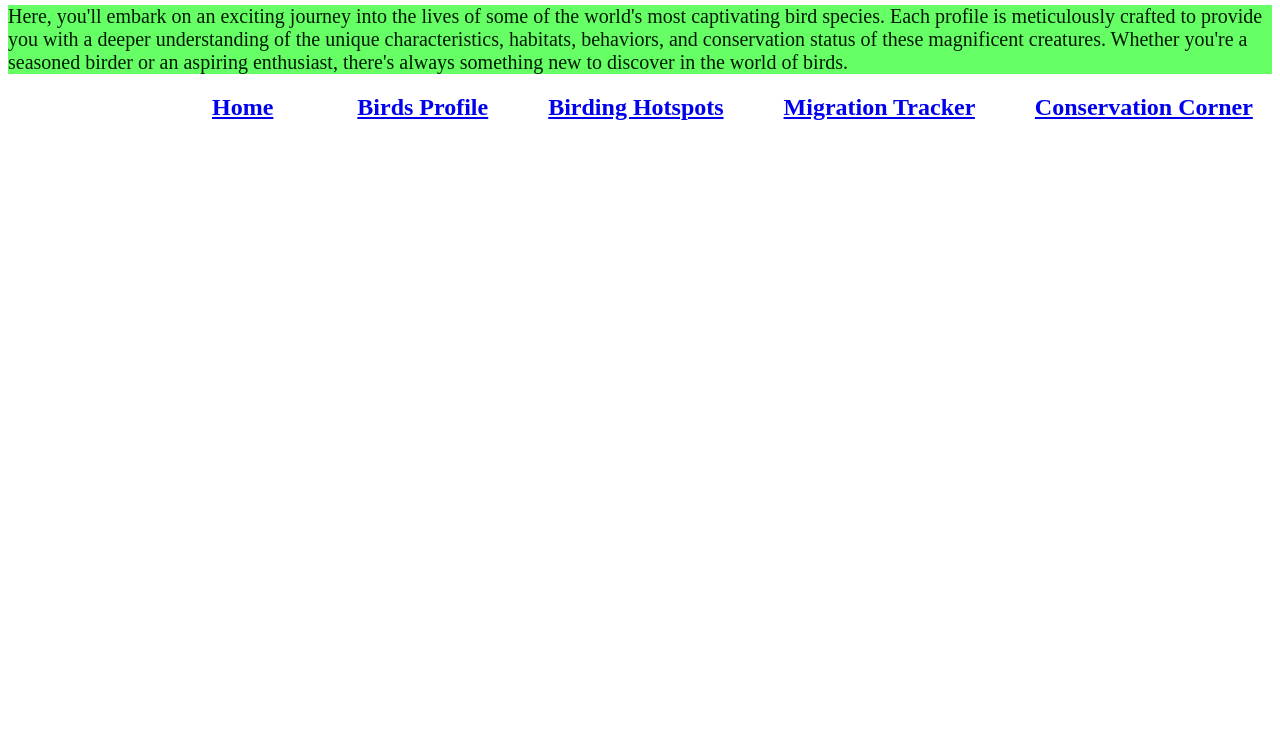
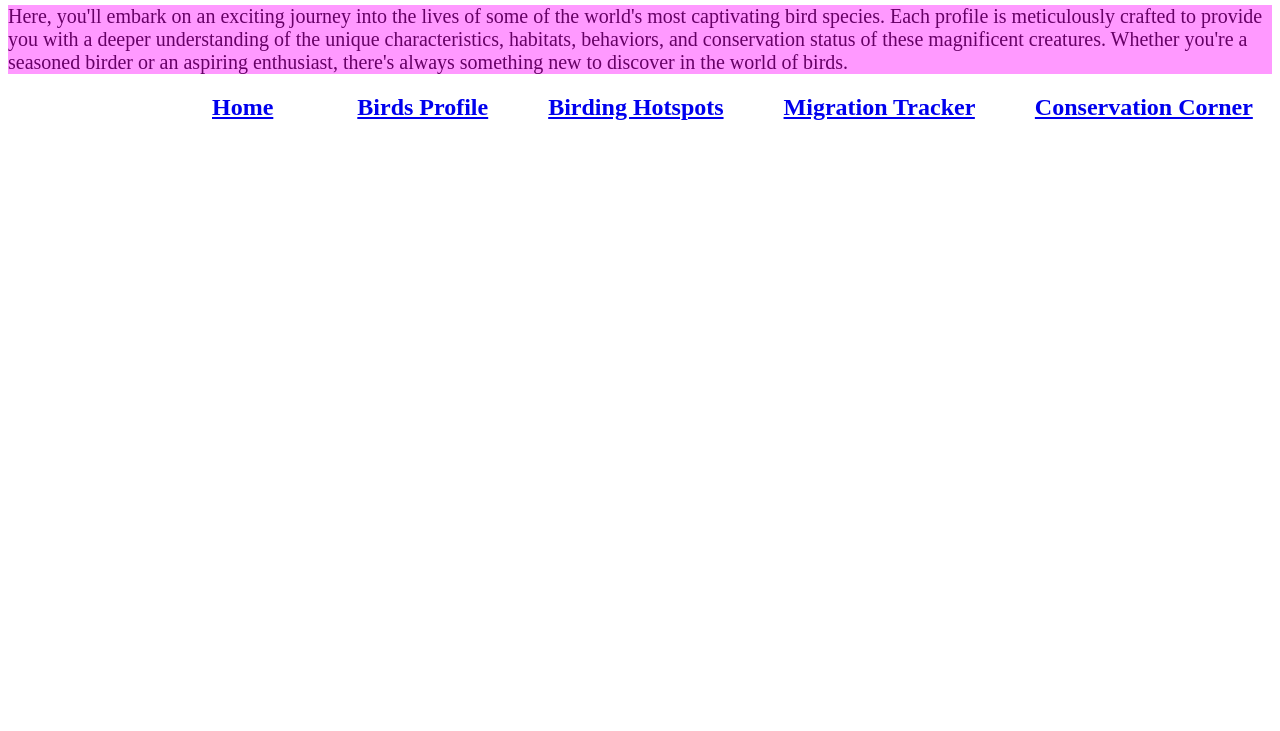
Before and after one commit to Sejall-pawar/ICP-8-Assignment-12, a plain HTML site: page birds-pro.html in a window 1280 px wide. Shown: the part 69-800 px from the top of the page. Drawn offline with Linux system fonts and the light colour scheme.

```diff
--- a/birds-pro.html
+++ b/birds-pro.html
@@ -13,7 +13,7 @@
         Welcome to our Bird Profile Page..!!
     </h1>
 
-    <p style="background-color: #66ff66; color: #001a00; font-size: 20px;">
+    <p style="background-color: #ff99ff; color: #660066; font-size: 20px;">
         Here, you'll embark on an exciting journey into the lives of some of the world's most captivating bird
         species. Each profile is meticulously crafted to provide you with a deeper understanding of the unique
         characteristics, habitats, behaviors, and conservation status of these magnificent creatures. Whether
```
Also changed, not shown: images/1C.webp (added), images/2C.jpg (added), images/3C.jpg (added), images/4C.jpg (added), images/5C.jpg (added), images/6C.jpg (added), images/7C.jpg (added).
